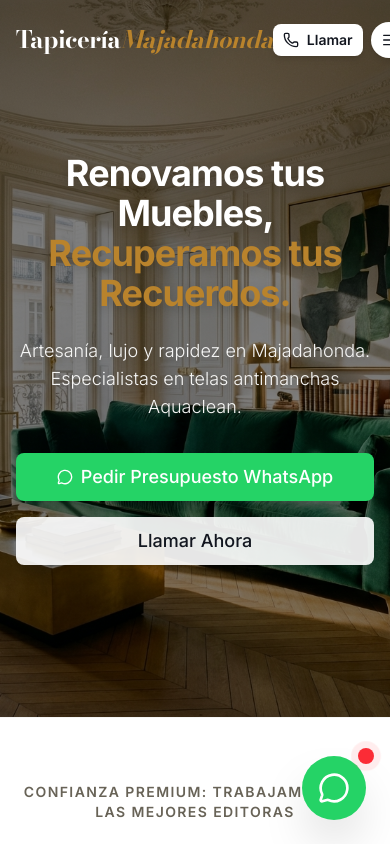
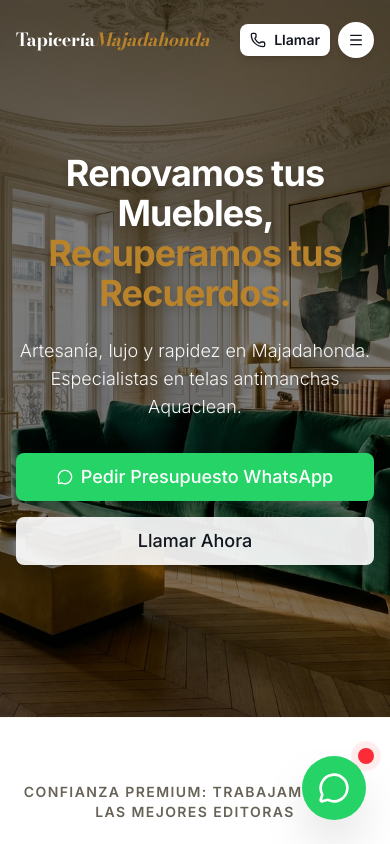
Before and after one commit to WasFi99/Tapiceria-Majadahonda, a Next.js app: page / in a window 390 px wide. Shown: the top 844 px of the page. Built offline with nearby package versions, Linux system fonts and the light colour scheme.

Commit message:
fix: enforce box-sizing, root overflow hidden, and smaller mobile logo

```diff
--- a/app/globals.css
+++ b/app/globals.css
@@ -137,14 +137,20 @@
 }
 
 @layer base {
-  * {
+
+  *,
+  *::before,
+  *::after {
+    box-sizing: border-box;
     @apply border-border outline-ring/50;
   }
 
   html,
   body {
-    max-width: 100vw;
+    max-width: 100%;
     overflow-x: hidden;
+    touch-action: pan-y;
+    /* Disables horizontal scroll gestures mostly */
   }
 
   body {
--- a/app/layout.tsx
+++ b/app/layout.tsx
@@ -77,7 +77,7 @@ export default function RootLayout({
       <body
         className={`${bodoniModa.variable} ${inter.variable} antialiased`}
       >
-        <div className="relative min-h-screen flex flex-col">
+        <div className="relative min-h-screen flex flex-col overflow-x-hidden w-full">
           <div className="flex-1">
             {children}
           </div>
--- a/components/layout/Footer.tsx
+++ b/components/layout/Footer.tsx
@@ -74,7 +74,7 @@ export function Footer() {
             </div>
 
             <div className="border-t border-white/10 pt-8 text-center text-xs text-stone-500">
-                <p>&copy; {new Date().getFullYear()} Tapicería Majadahonda. Todos los derechos reservados. <span className="opacity-30">v2.1 (Mobile Layout Fix)</span></p>
+                <p>&copy; {new Date().getFullYear()} Tapicería Majadahonda. Todos los derechos reservados. <span className="opacity-30">v2.2 (Final Box Model Fix)</span></p>
             </div>
         </footer>
     );
--- a/components/layout/Header.tsx
+++ b/components/layout/Header.tsx
@@ -45,7 +45,7 @@ export function Header() {
                     : "bg-transparent border-transparent"
             )}
         >
-            <div className="w-full max-w-[100vw] px-4 md:px-8 h-20 flex items-center justify-between">
+            <div className="w-full px-4 md:px-8 h-20 flex items-center justify-between">
                 {/* Logo */}
                 <Link
                     href="/"
@@ -58,7 +58,7 @@ export function Header() {
                     className="flex items-center gap-2 z-50 group"
                 >
                     <span className={cn(
-                        "text-2xl font-serif font-bold tracking-tight transition-colors",
+                        "text-lg md:text-2xl font-serif font-bold tracking-tight transition-colors",
                         isScrolled || isLightPage ? "text-primary" : "text-white"
                     )}>
                         Tapicería<span className="text-secondary italic">Majadahonda</span>
```
